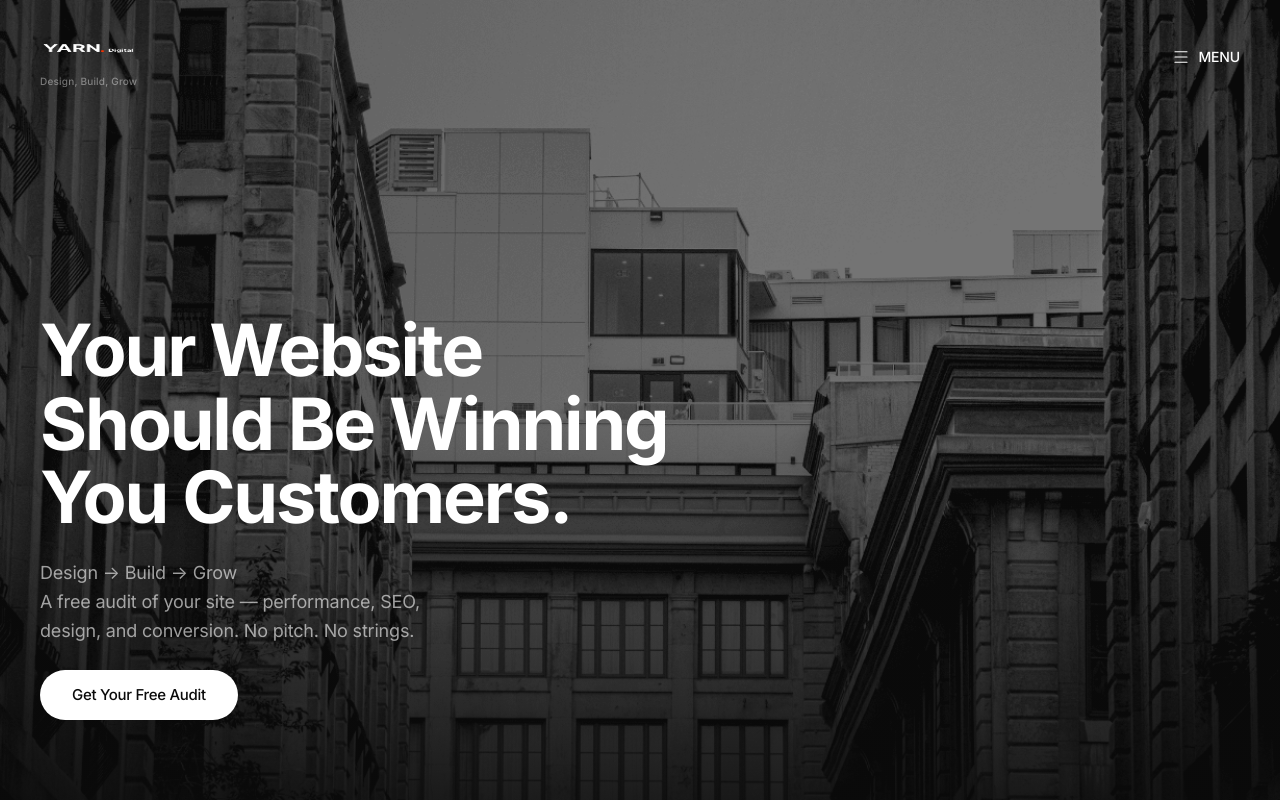
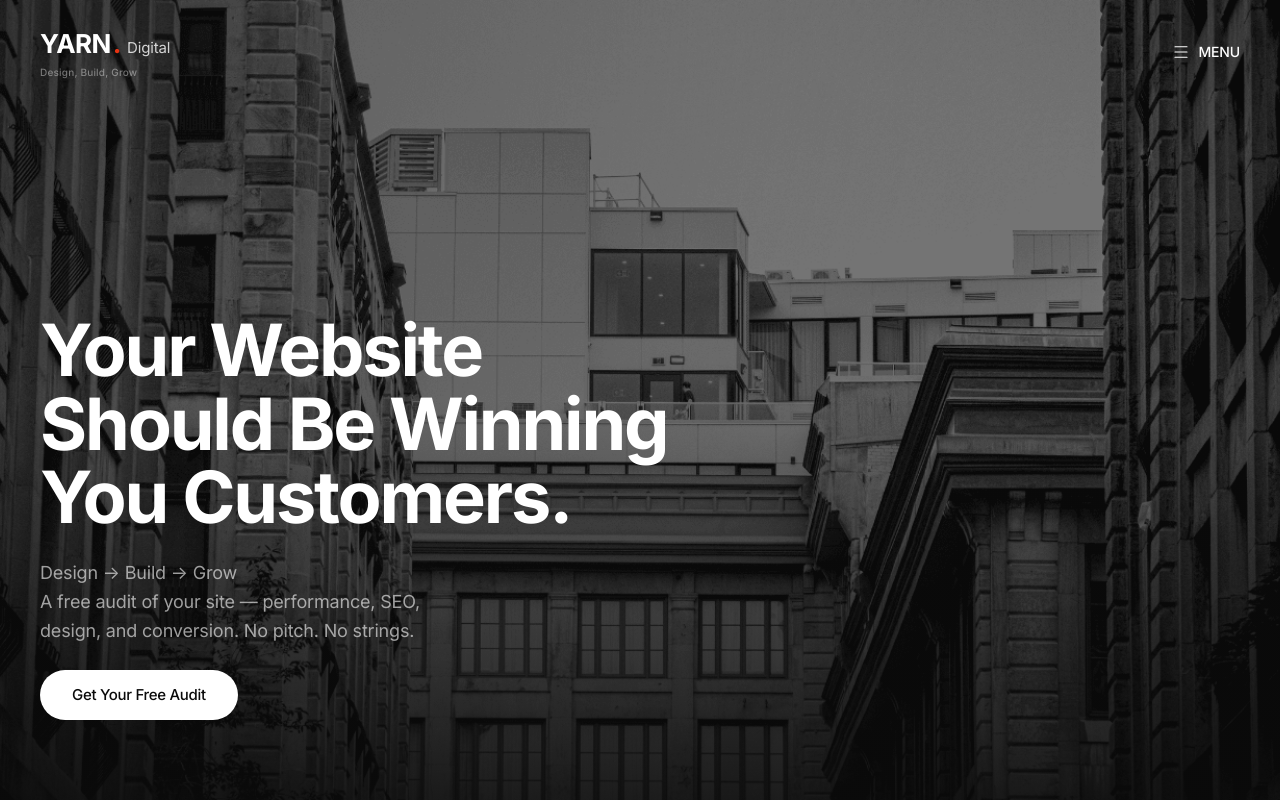
Before and after one commit to yarn-digital-org/yd-dashboard, a Next.js app: page /free-audit in a window 1280 px wide. Shown: the top 800 px of the page. Built offline with nearby package versions, Linux system fonts and the light colour scheme; no server answers.

Commit message:
Fix: CSS text logo — no more distortion
- Logo: HTML/CSS text (YARN. + red dot + Digital) instead of image
- Old logo-white.png was 500x500 square forced horizontal = distortion
- CSS logo is always crisp at any size, never distorts
- Footer logo also CSS text

```diff
--- a/src/app/free-audit/page.tsx
+++ b/src/app/free-audit/page.tsx
@@ -85,7 +85,11 @@ export default function FreeAuditPage() {
         <nav className="fixed top-0 left-0 right-0 z-50">
           <div className="max-w-[1520px] mx-auto flex items-center justify-between px-5 sm:px-10 py-5 sm:py-6">
             <a href="https://www.yarndigital.co.uk" className="flex flex-col">
-              <Image src={IMG.logoWhite} alt="YARN Digital" width={200} height={50} className="h-10 sm:h-12 w-auto" priority />
+              <div className="flex items-baseline gap-0.5">
+                <span className="text-[22px] sm:text-[26px] font-bold text-white tracking-tight">YARN</span>
+                <span className="text-[22px] sm:text-[26px] font-bold text-[#e63312]">.</span>
+                <span className="text-[13px] sm:text-[15px] font-normal text-white/80 ml-1" style={{ letterSpacing: '-0.01em' }}>Digital</span>
+              </div>
               <span className="text-[10px] text-white/40 font-medium mt-0.5" style={{ letterSpacing: '0.02em' }}>
                 Design, Build, Grow
               </span>
@@ -534,7 +538,11 @@ export default function FreeAuditPage() {
         <footer className="bg-white border-t border-[#e5e5e5] py-6">
           <div className="max-w-[1520px] mx-auto px-5 sm:px-10 flex flex-col sm:flex-row items-center justify-between gap-3">
             <div className="flex items-center gap-4">
-              <Image src={IMG.logoDark} alt="YARN Digital" width={90} height={20} className="opacity-60" />
+              <div className="flex items-baseline gap-0.5 opacity-60">
+                <span className="text-[16px] font-bold text-[#0a0a0a] tracking-tight">YARN</span>
+                <span className="text-[16px] font-bold text-[#e63312]">.</span>
+                <span className="text-[10px] font-normal text-[#0a0a0a]/80 ml-0.5">Digital</span>
+              </div>
               <span className="text-[11px] font-medium text-[#999]">
                 © {new Date().getFullYear()} Belfast, Northern Ireland
               </span>
```
